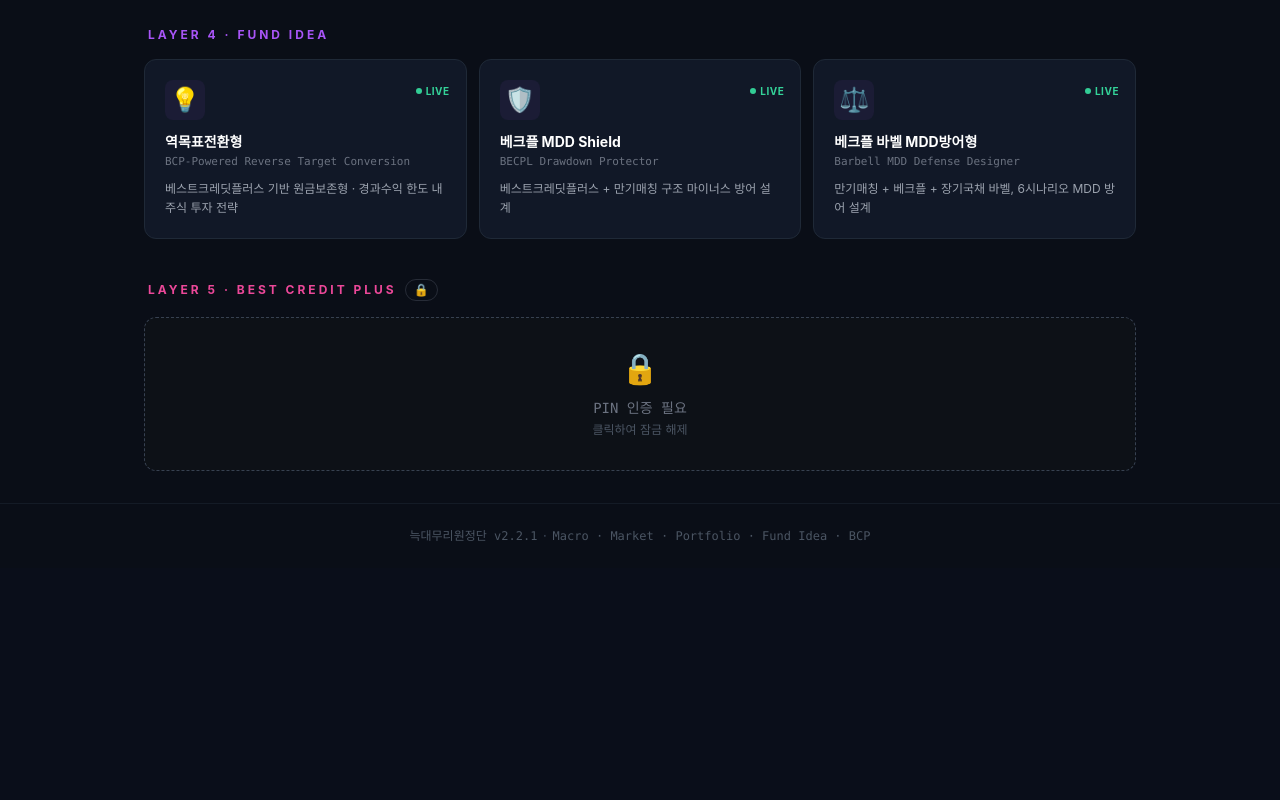
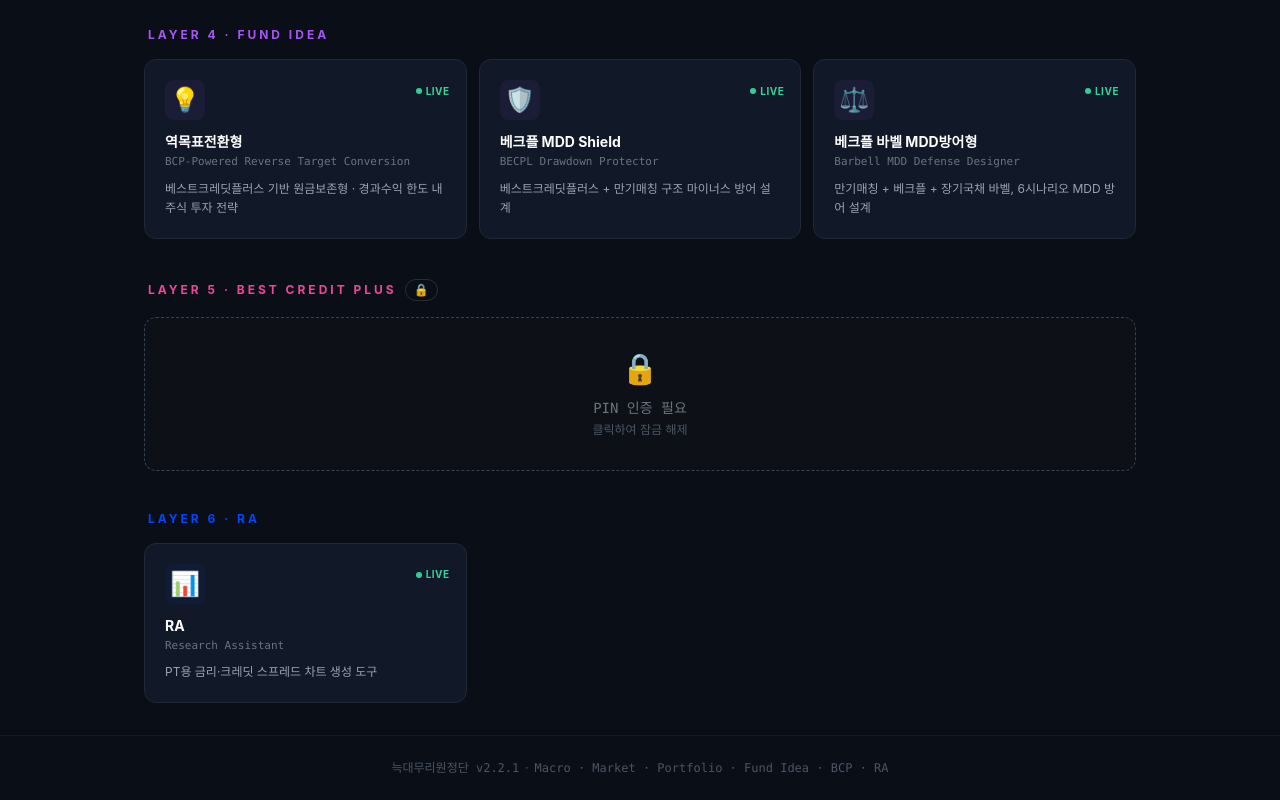
Before and after one commit to mib7514/wolfpack, a Next.js app: page / in a window 1280 px wide. Shown: the part 1368-2168 px from the top of the page. Before the commit the page ends 1936 px from the top, so only its background shows below. Built offline with nearby package versions, Linux system fonts and the light colour scheme.

Commit message:
Update page.js

```diff
--- a/app/page.js
+++ b/app/page.js
@@ -199,6 +199,17 @@ const MODULES = [
     layer: "bcp",
     status: "live",
   },
+    // ─── Layer 6: RA ───
+  {
+    id: "ra",
+    name: "RA",
+    subtitle: "Research Assistant",
+    icon: "📊",
+    description: "PT용 금리·크레딧 스프레드 차트 생성 도구",
+    path: "/modules/ra",
+    layer: "ra",
+    status: "live",
+  },
 ];
 
 const LAYERS = [
@@ -207,6 +218,7 @@ const LAYERS = [
   { id: "portfolio", label: "Layer 3 · PORTFOLIO", color: "#10b981" },
   { id: "fund-idea", label: "Layer 4 · FUND IDEA", color: "#a855f7" },
   { id: "bcp", label: "Layer 5 · BEST CREDIT PLUS", color: "#ec4899", locked: true },
+  { id: "ra", label: "Layer 6 · RA", color: "#0046ff" },
 ];
 
 export default function ControlTower() {
@@ -349,7 +361,7 @@ export default function ControlTower() {
         <p className="text-xs text-gray-600 font-mono">
           늑대무리원정단 v2.2.1
           <span className="text-gray-700 mx-1">·</span>
-          Macro · Market · Portfolio · Fund Idea · BCP
+          Macro · Market · Portfolio · Fund Idea · BCP · RA
         </p>
       </footer>
     </div>
```
